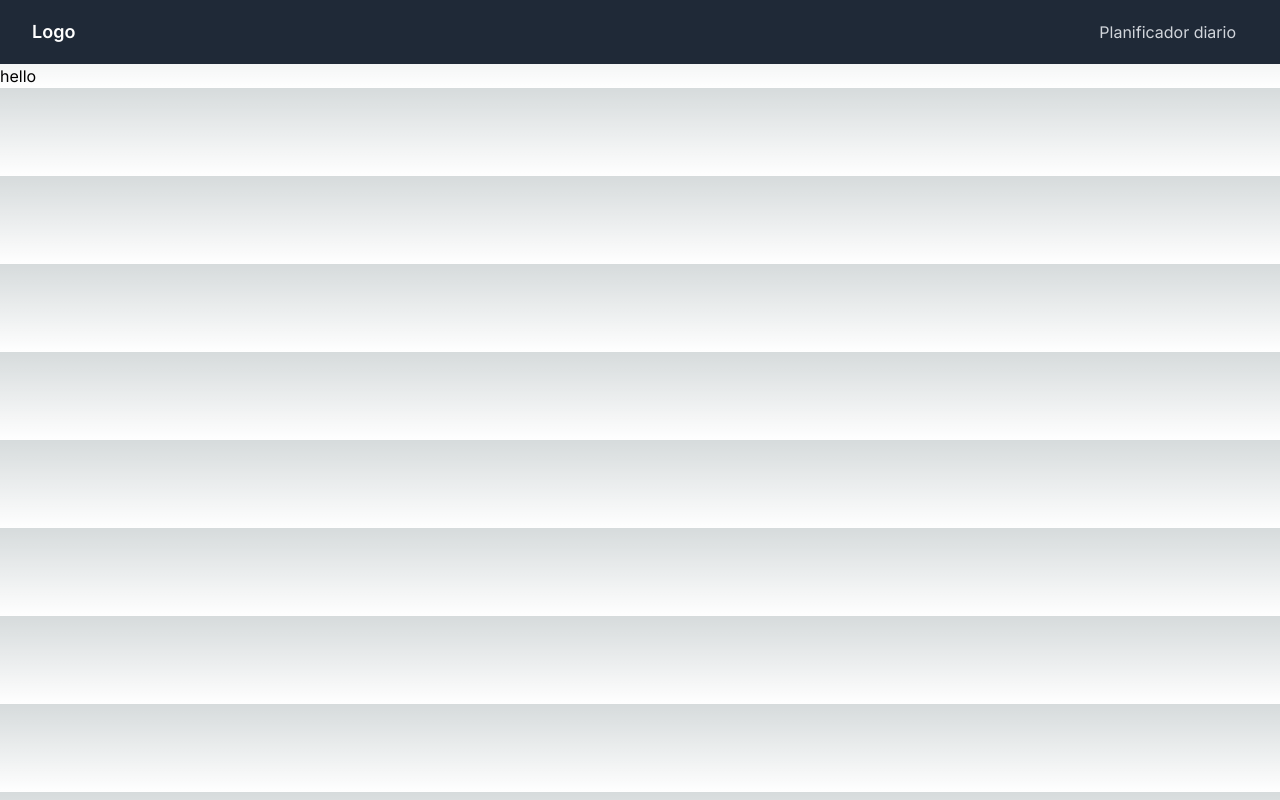
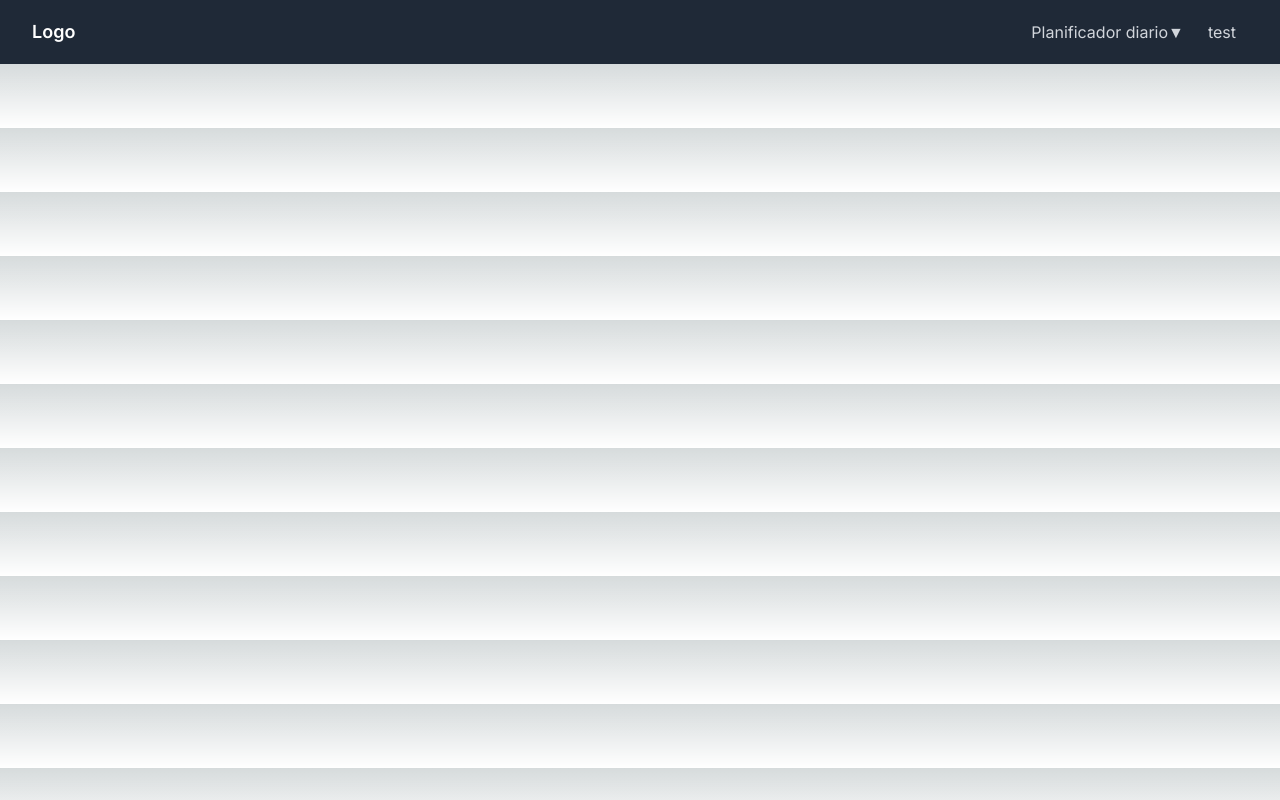
Before and after one commit to JeffersonDavid/rutas-front, a Next.js app: page / in a window 1280 px wide. Built offline with nearby package versions, Linux system fonts and the light colour scheme.

Commit message:
add more components

```diff
--- /dev/null
+++ b/src/app/components/coreStyles/coreStyles.tsx
@@ -0,0 +1,3 @@
+export const appPrettyBorder: string = 'border border-sky-500 divide-y divide-slate-700';
+export const appText: string = 'text-gray-300';
+export const appHover = 'hover:bg-gray-700 hover:text-white block px-3 py-2 rounded-md text-md'
--- a/src/app/components/navigation/dropdown.tsx
+++ b/src/app/components/navigation/dropdown.tsx
@@ -1,11 +1,12 @@
 import React, { useState } from 'react';
+import {appPrettyBorder,appText,appHover} from '../coreStyles/coreStyles'
 
 const Dropdown: React.FC<{ options: string[], title: string }> = ({ options , title }) => {
   const [isOpen, setIsOpen] = useState(false);
 
-  const dropdownBorder = 'border border-sky-500 divide-y divide-slate-700'
-  const dropdownText = 'text-gray-300'
-  const dropDownHover = 'hover:bg-gray-700 hover:text-white'
+  const dropdownBorder = appPrettyBorder
+  const dropdownText = appText
+  const dropDownHover = appHover
 
 
   return (
@@ -15,7 +16,7 @@ const Dropdown: React.FC<{ options: string[], title: string }> = ({ options , ti
         onClick={() => setIsOpen(!isOpen)}
         className={ `${dropdownText} ${dropDownHover} block px-3 py-2 rounded-md text-md ${isOpen ? 'bg-gray-700 text-white' : '' }`}
       >
-        {title}
+        <div className='flex'>{title} <span>&#9660;</span></div>
       </button>
 
       {/* Contenido del dropdown */}
--- /dev/null
+++ b/src/app/components/navigation/linkNav.tsx
@@ -0,0 +1,33 @@
+import Link from 'next/link';
+import React, { useState } from 'react';
+import {appPrettyBorder,appText,appHover} from '../coreStyles/coreStyles'
+
+interface HoverLinkProps {
+  href: string;
+  children: React.ReactNode;
+}
+
+const LinkNav: React.FC<HoverLinkProps> = ({ href, children }) => {
+  const [hover, setHover] = useState(false);
+
+  const handleHover = () => {
+    setHover(true);
+  };
+
+  const handleLeave = () => {
+    setHover(false);
+  };
+
+  return (
+    <Link
+      href={href}
+      onMouseEnter={handleHover}
+      onMouseLeave={handleLeave}
+      onClick={handleHover} // Mantener activado el hover cuando se hace clic
+      className={`${appText} ${appHover}`}>
+      {children}
+    </Link>
+  );
+};
+
+export default LinkNav;
--- a/src/app/components/navigation/nav.tsx
+++ b/src/app/components/navigation/nav.tsx
@@ -1,6 +1,8 @@
 'use client'
+
 import React, { useState } from 'react';
 import Dropdown from './dropdown';
+import LinkNav from './linkNav';
 
 export default function Navbar() {
   const [isOpen, setIsOpen] = useState(false);
@@ -25,25 +27,26 @@ export default function Navbar() {
                 </svg>
               </button>
             </div>
+
             {/* Contenedor condicional para mostrar los enlaces de navegación solo en dispositivos móviles */}
             {isOpen && (
               <div className="md:hidden absolute top-16 left-0 w-full bg-gray-800 z-10">
                 <div className="px-2 pt-2 pb-3 sm:px-3">
-                  {/* <a href="#" className="text-gray-300 hover:bg-gray-700 hover:text-white block px-3 py-2 rounded-md text-base font-medium">
-                    Planificador diario
-                  </a> */}
+
                   <Dropdown options={planing} title='Planificador diario' />
+                  <LinkNav href='test'>test</LinkNav>
+
                 </div>
               </div>
             )}
           </div>
+
           {/* Contenedor condicional para mostrar los enlaces de navegación solo en escritorio */}
           <div className="hidden md:flex md:items-center">
-            {/*  <a href="#" className="text-gray-300 hover:bg-gray-700 hover:text-white px-3 py-2 rounded-md text-base font-medium">
-              Planificador diario
-            </a>*/}
 
             <Dropdown options={planing} title='Planificador diario' />
+            <LinkNav href='test'>test</LinkNav>
+
           </div>
         </div>
       </div>
--- a/src/app/page.tsx
+++ b/src/app/page.tsx
@@ -1,6 +1,6 @@
 import Image from "next/image";
 
 export default function Home() {
-  return ( 'hello'
+  return ( ''
   );
 }
```
